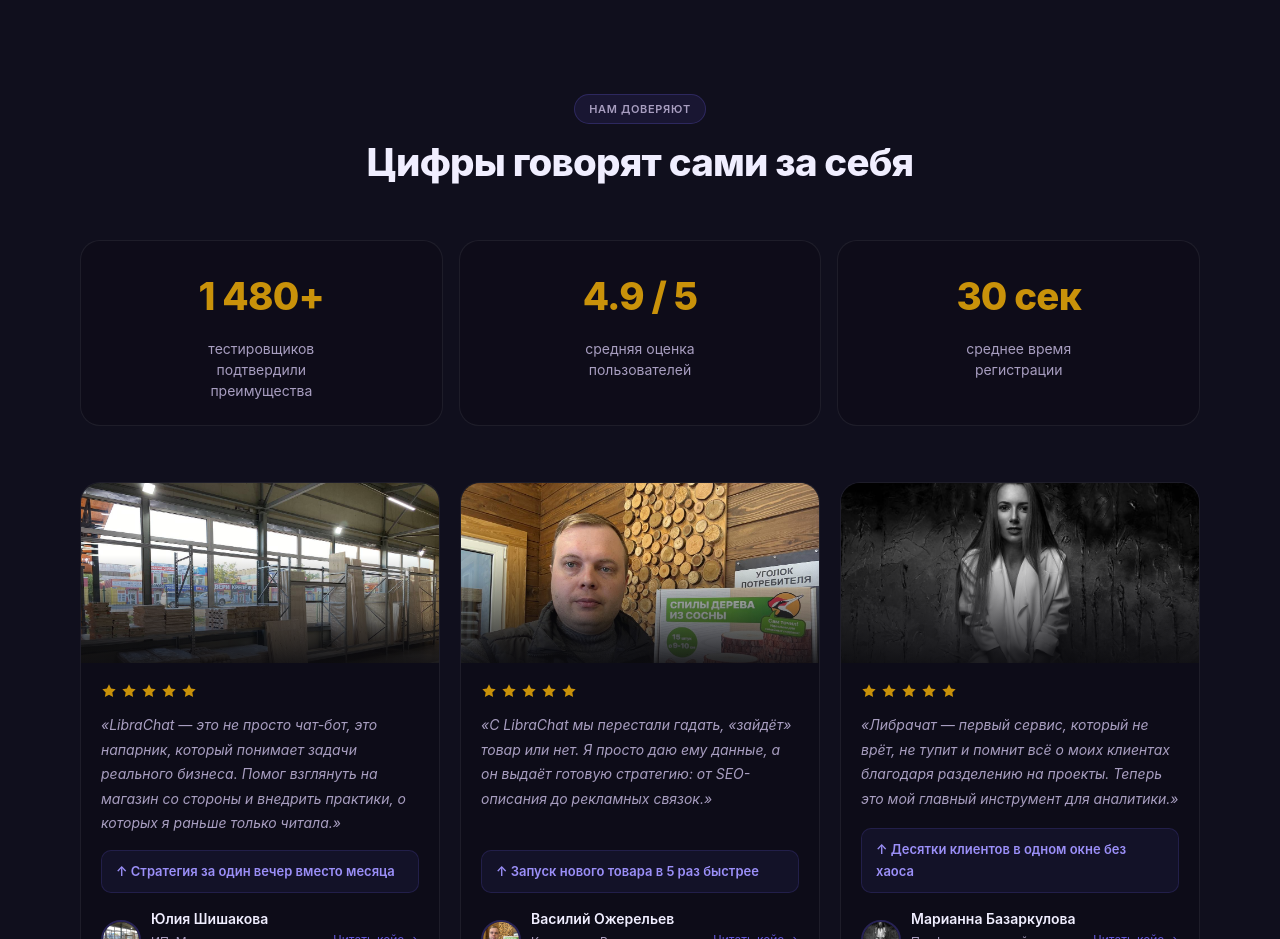
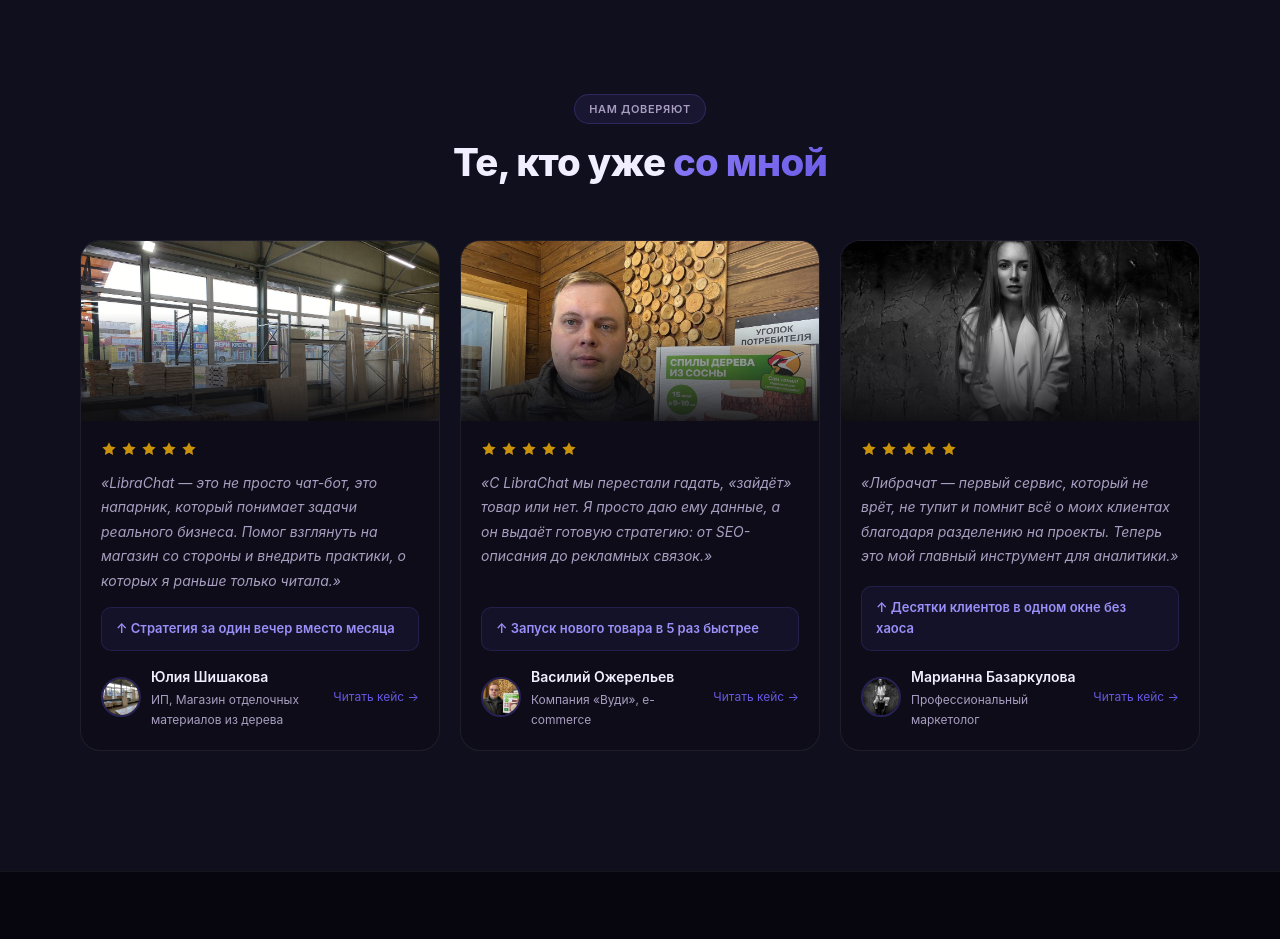
Before and after one commit to kriptononny-lab/librachat, a Next.js app: page / in a window 1280 px wide. Shown: the part 3000-3939 px from the top of the page. Built offline with nearby package versions, Linux system fonts and the light colour scheme; no server answers.

Commit message:
fix: убраны дублирующие счётчики, новый заголовок отзывов

```diff
--- a/src/components/sections/social-proof-section.tsx
+++ b/src/components/sections/social-proof-section.tsx
@@ -82,23 +82,9 @@ export function SocialProofSection() {
         >
           <div className="section-badge" style={{ marginBottom: "16px" }}>НАМ ДОВЕРЯЮТ</div>
           <h2 style={{ fontSize: "clamp(28px, 3vw, 44px)", fontWeight: 800, letterSpacing: "-0.02em", lineHeight: 1.15, color: "#f0eeff" }}>
-            Цифры говорят <span style={{ color: "#f0eeff" }}>сами за себя</span>
+            Те, кто уже <span className="text-gradient">со мной</span>
           </h2>
         </motion.div>
-
-        {/* Счётчики */}
-        <div style={{ display:"grid", gridTemplateColumns:"repeat(auto-fit, minmax(min(100%, 200px), 1fr))", gap:"16px", marginBottom:"56px" }}>
-          {STATS.map((s, i) => (
-            <motion.div
-              key={s.label}
-              initial={{ opacity: 0, y: 14 }} whileInView={{ opacity: 1, y: 0 }} viewport={{ once: true }} transition={{ duration: 0.4, delay: i * 0.08 }}
-              style={{ display: "flex", flexDirection: "column", alignItems: "center", gap: "10px", padding: "24px 12px", borderRadius: "20px", textAlign: "center", background: "rgba(14,13,25,0.75)", border: "1px solid rgba(255,255,255,0.07)" }}
-            >
-              <span style={{ fontSize: "clamp(28px, 3vw, 42px)", fontWeight: 800, color: "#c9920a", letterSpacing: "-0.02em" }}>{s.el}</span>
-              <span style={{ fontSize: "14px", lineHeight: 1.5, color: "#a89ec0", maxWidth: "160px" }}>{s.label}</span>
-            </motion.div>
-          ))}
-        </div>
 
         {/* Отзывы с фото */}
         <div style={{ display: "grid", gridTemplateColumns: "repeat(auto-fill, minmax(300px, 1fr))", gap: "20px" }}>
```
